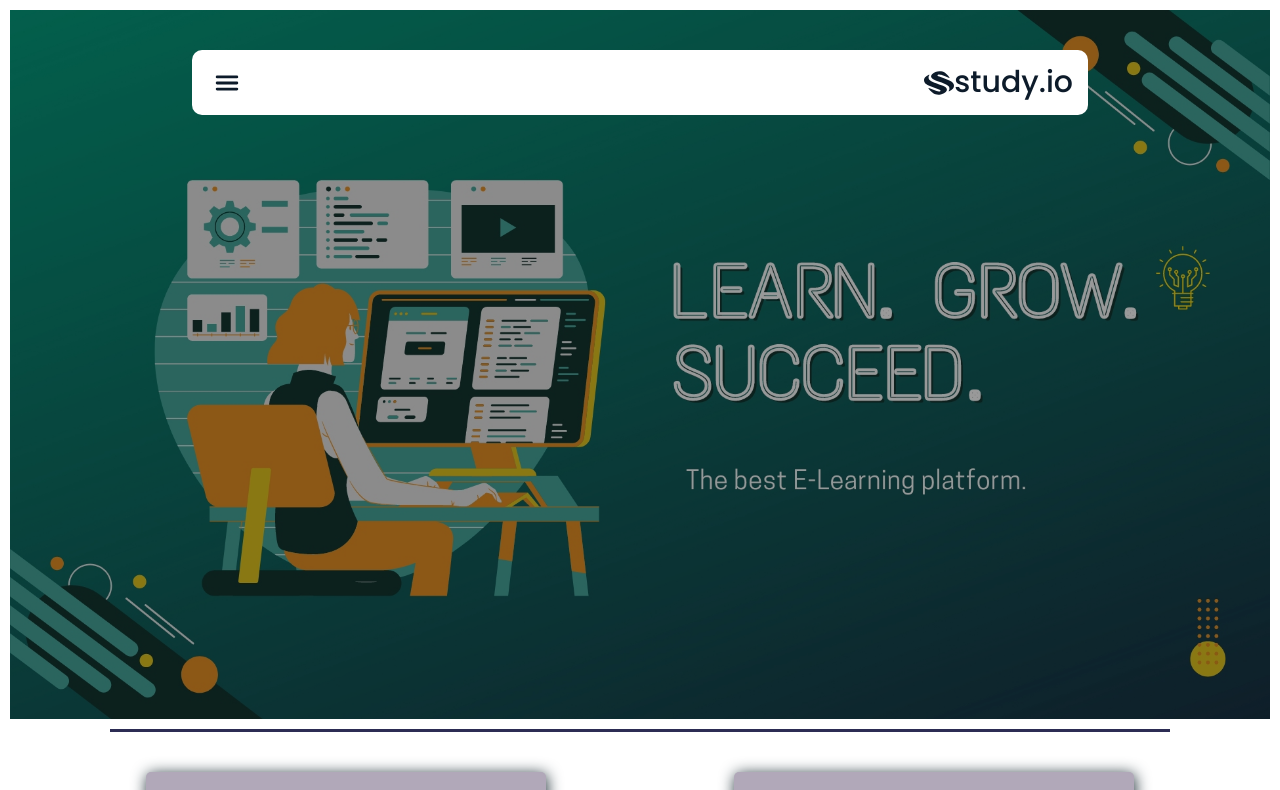
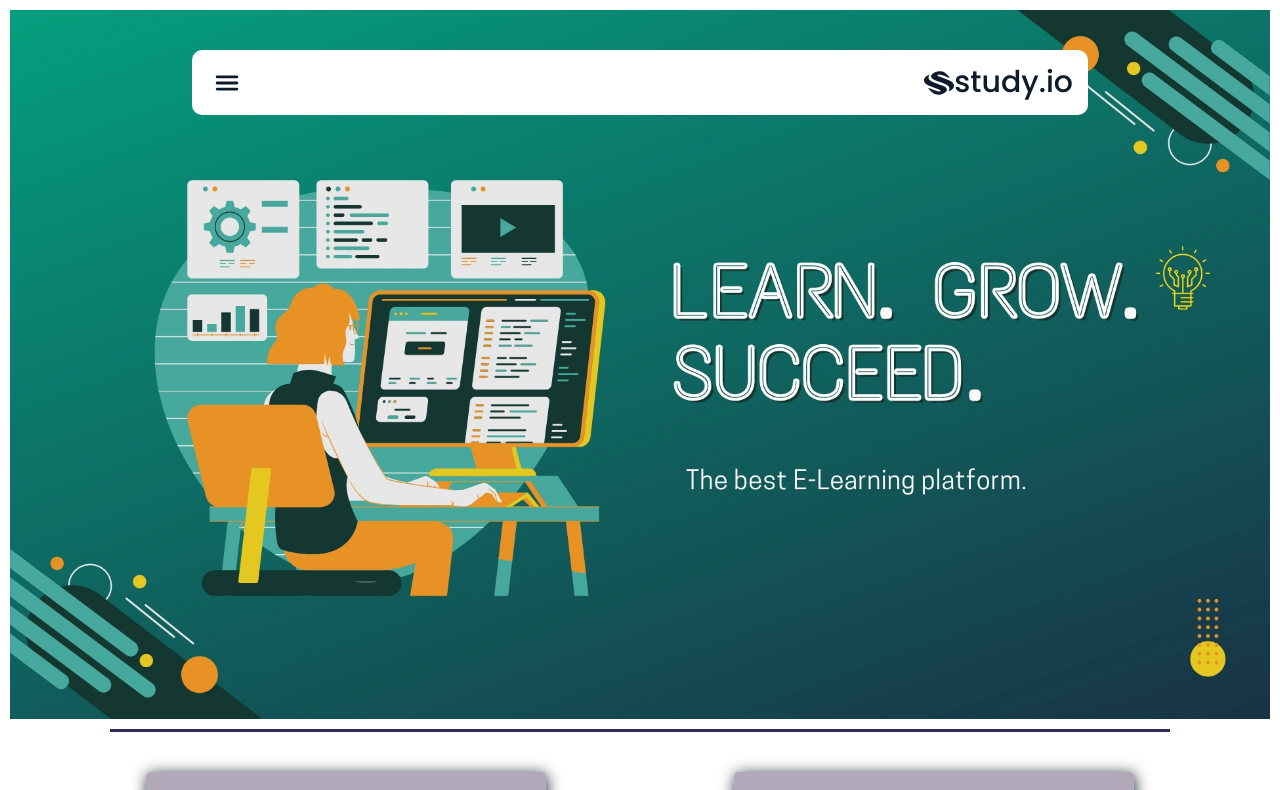
Before and after one commit to nilabjo08/studyIO, a React (Create React App) app: page /home in a window 1280 px wide. Shown: the top 790 px of the page. Built offline with nearby package versions, Linux system fonts and the light colour scheme.

Commit message:
hero image cssroperty removed

```diff
--- a/src/App.css
+++ b/src/App.css
@@ -246,15 +246,15 @@ a{
   justify-content: center;
   align-items: center;
 }
-.hero::before {
+/* .hero::before {
   content: "";
   position: absolute;
   top: 0;
   left: 0;
   width: 100%;
   height: 100%;
-  background-color: rgba(0, 0, 0, 0.4); /* Adjust the opacity (last value) to make it darker or lighter */
-}
+  background-color: rgba(0, 0, 0, 0.4);
+} */
 .hero > h1 {
   font-size: 5rem;
   position: absolute;
```
